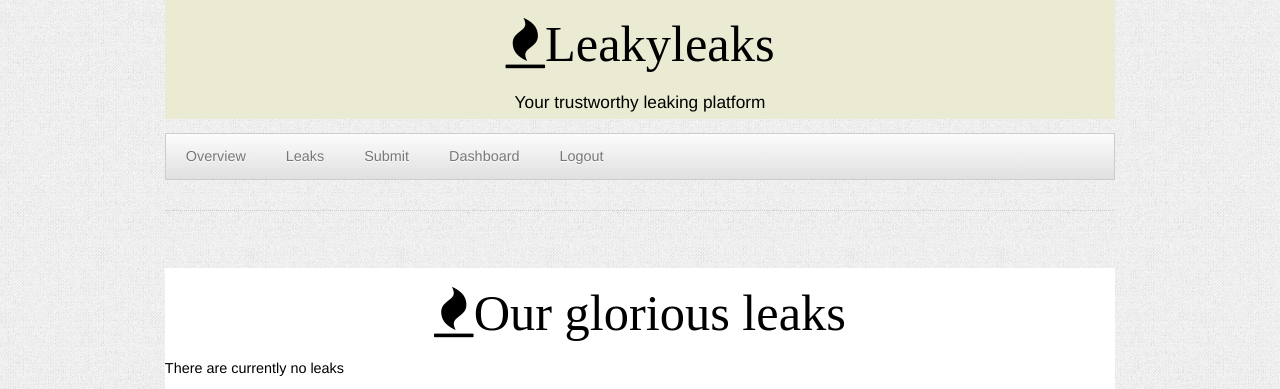
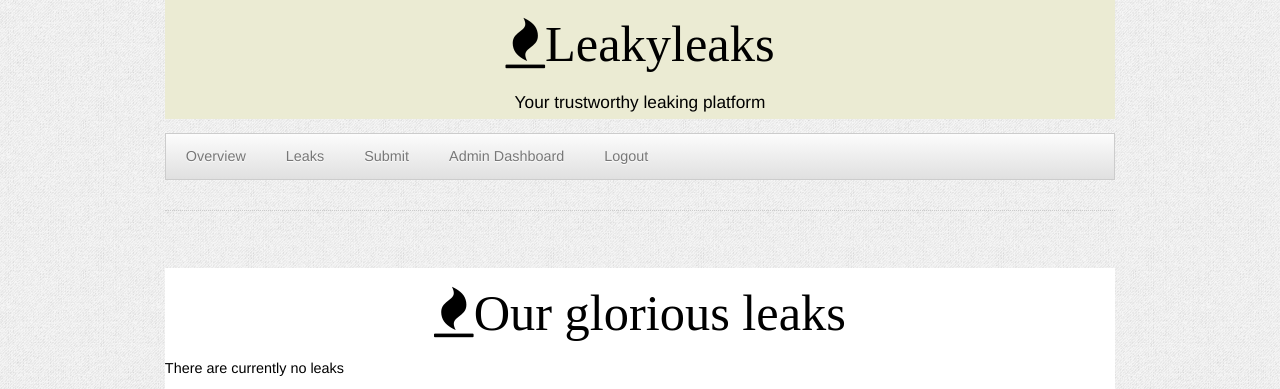
Before and after one commit to leakyleaks-ctf/leakyleaks.ctf, a Flask app: page /admin in a window 1280 px wide. Shown: the part 101-490 px from the top of the page. Run offline with Flask 2, Linux system fonts and the light colour scheme; the visitor is signed in with stand-in values (Sample User, id 1).

Commit message:
fix tYpO

```diff
--- a/app/templates/base.html
+++ b/app/templates/base.html
@@ -28,7 +28,7 @@
         <li><a href="{{ url_for('leaks') }}">Leaks</a></li>
         <li><a href="{{ url_for('submit') }}">Submit</a></li>
         {% if not current_user.is_anonymous %}
-        <li><a href="{{ url_for('dashboard') }}">Dashboard</a></li>
+        <li><a href="{{ url_for('dashboard') }}">Admin Dashboard</a></li>
         <li><a href="{{ url_for('logout') }}">Logout</a></li>
         {% endif %}
     </ul>
```
